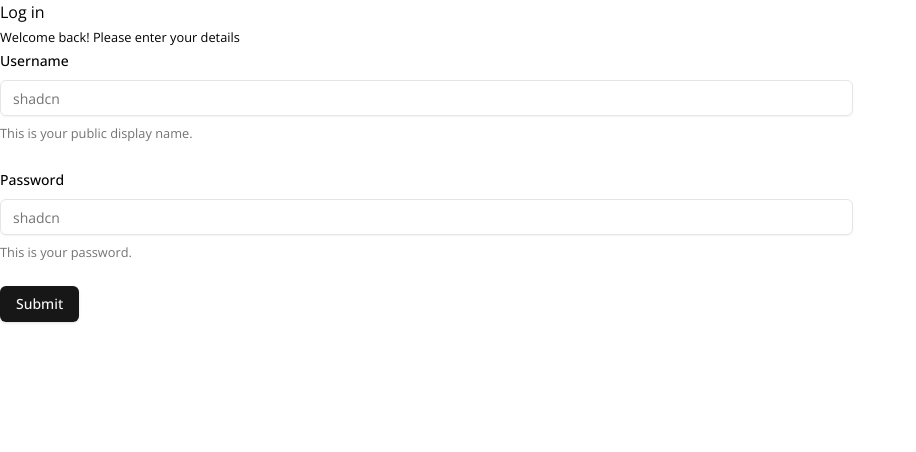
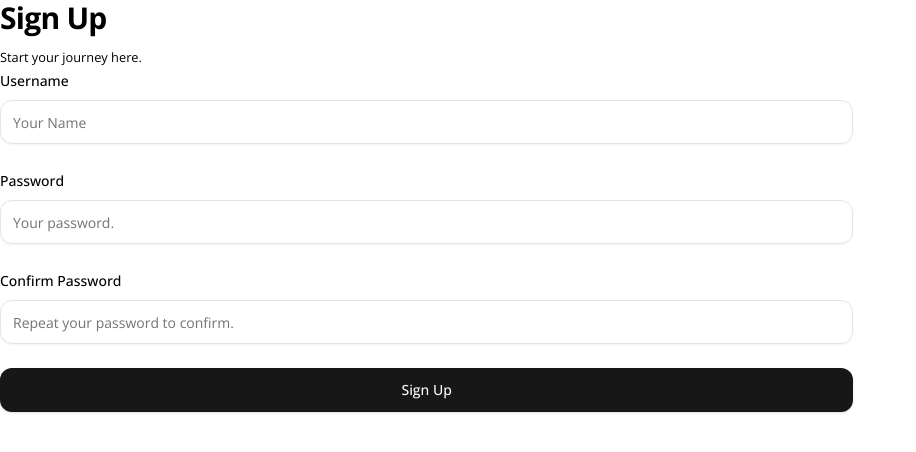
Before and after one commit to zeitdose/zeitdose, a Next.js app: page /auth in a window 1280 px wide. Shown: the top 452 px of the page, without its empty margins (0-916 px from the left). Built offline with nearby package versions, Linux system fonts and the light colour scheme.

Commit message:
refactor: valibot api

```diff
--- a/devbox.json
+++ b/devbox.json
@@ -6,7 +6,7 @@
   ],
   "env": {
     "DEVBOX_COREPACK_ENABLED": "true",
-    "PNPM_HOME":               "$HOME/.local/share/pnpm"
+    "PNPM_HOME": "$HOME/.local/share/pnpm"
   },
   "shell": {
     "init_hook": [
@@ -14,7 +14,7 @@
       "psql < setup_db.sql"
     ],
     "scripts": {
-      "fmt":     "dprint check",
+      "fmt": "dprint check",
       "fmt:fix": "dprint fmt"
     }
   }
--- a/package.json
+++ b/package.json
@@ -44,7 +44,7 @@
     "tailwind-merge": "^2.3.0",
     "tailwindcss-animate": "^1.0.7",
     "tailwindcss-radix-colors-plugin": "^0.2.4",
-    "valibot": "^0.36.0"
+    "valibot": "^0.33.0"
   },
   "devDependencies": {
     "@types/node": "^20.14.10",
--- a/src/app/auth/page.tsx
+++ b/src/app/auth/page.tsx
@@ -1,5 +1,6 @@
 import { LoginForm } from '~/components/forms/LoginForm'
+import { SignUpForm } from '~/components/forms/SignUpForm'
 
 export default async function AuthPage() {
-  return <LoginForm />
+  return <SignUpForm />
 }
--- a/src/components/forms/LoginForm.tsx
+++ b/src/components/forms/LoginForm.tsx
@@ -2,7 +2,7 @@
 
 import { valibotResolver } from '@hookform/resolvers/valibot'
 import { useForm } from 'react-hook-form'
-import { Input as ValibotInput, maxLength, minLength, object, string } from 'valibot'
+import { InferInput as ValibotInput, maxLength, minLength, object, string, pipe } from 'valibot'
 
 import { Button } from '~/components/ui/button'
 import { Form, FormControl, FormDescription, FormField, FormItem, FormLabel, FormMessage } from '~/components/ui/form'
@@ -12,10 +12,11 @@ import { login } from '~/lib/actions/login'
 import { useToast } from '~/components/ui/use-toast'
 
 const loginSchema = object({
-  username: string('username is required', [
-    minLength(1, 'Please enter your name'),
-    maxLength(255, 'Username must be less than 255 characters'),
-  ]),
+  // username: string('username is required', [
+  //   minLength(1, 'Please enter your name'),
+  //   maxLength(255, 'Username must be less than 255 characters'),
+  // ]),
+  username: pipe(string('username is required'), minLength(1, 'Please enter your name'), maxLength(255, 'Username must be less than 255 characters')),
   password: string('password is required'),
 })
 
@@ -31,16 +32,12 @@ export const LoginForm = () => {
   })
 
   const onSubmit = async (values: ValibotInput<typeof loginSchema>) => {
-    try {
-      await login(values.username, values.password)
-    } catch (err) {
-      const error = err as Error
+    const response = await login(values.username, values.password)
+    if (response.error) {
       toast({
         title: 'Uh oh! Something went wrong.',
-        description: error.message,
+        description: response.error,
       })
-    } finally {
-      form.reset()
     }
   }
 
@@ -60,11 +57,8 @@ export const LoginForm = () => {
               <FormItem>
                 <FormLabel>Username</FormLabel>
                 <FormControl>
-                  <Input placeholder='shadcn' {...field} />
+                  <Input placeholder='Your name' {...field} />
                 </FormControl>
-                <FormDescription>
-                  This is your public display name.
-                </FormDescription>
                 <FormMessage />
               </FormItem>
             )}
@@ -76,16 +70,13 @@ export const LoginForm = () => {
               <FormItem>
                 <FormLabel>Password</FormLabel>
                 <FormControl>
-                  <Input placeholder='shadcn' {...field} />
+                  <Input placeholder='Please enter your password.' {...field} />
                 </FormControl>
-                <FormDescription>
-                  This is your password.
-                </FormDescription>
                 <FormMessage />
               </FormItem>
             )}
           />
-          <Button type='submit'>Submit</Button>
+          <Button type='submit'>Log in</Button>
         </form>
       </Form>
     </>
--- a/src/components/forms/SignUpForm.tsx
+++ b/src/components/forms/SignUpForm.tsx
@@ -2,7 +2,7 @@
 
 import { valibotResolver } from '@hookform/resolvers/valibot'
 import { useForm } from 'react-hook-form'
-import { custom, forward, Input as ValibotInput, maxLength, minLength, object, string } from 'valibot'
+import { InferInput as ValibotInput, maxLength, minLength, object, string, pipe, forward, partialCheck } from 'valibot'
 
 import { Button } from '~/components/ui/button'
 import { Form, FormControl, FormField, FormItem, FormLabel, FormMessage } from '~/components/ui/form'
@@ -11,28 +11,28 @@ import { signUp } from '~/lib/actions/signup'
 
 import { useToast } from '~/components/ui/use-toast'
 
-const signUpSchema = object({
-  username: string('username is required', [
-    minLength(1, 'Please enter your name'),
-    maxLength(255, 'Username must be less than 255 characters'),
-  ]),
-  password: string([
-    minLength(1, 'Please enter your password.'),
-    minLength(6, 'You password must have 6 characters or more.'),
-  ]),
-  confirmPassword: string([
-    minLength(1, 'Please enter your password.'),
-    minLength(6, 'You password must have 6 characters or more.'),
-  ]),
-}, [
+
+const checkPasswordMatch = (oldPassword: string, confirmPassword: string) =>
+  oldPassword === confirmPassword
+
+const signUpSchema = pipe(object({
+  // username: string('username is required', [
+  //   minLength(1, 'Please enter your name'),
+  //   maxLength(255, 'Username must be less than 255 characters'),
+  // ]),
+  username: pipe(string('username is required'), minLength(1, 'Please enter your name'), maxLength(255, 'Username must be less than 255 characters')),
+  password: pipe(string('Please enter your password.'), minLength(6, 'You password must have 6 characters or more')),
+  confirmPassword: pipe(string('Please enter your password.'), minLength(6, 'You password must have 6 characters or more')),
+}),
   forward(
-    custom(
+    partialCheck(
+      [['password'], ['confirmPassword']],
       (input) => input.password === input.confirmPassword,
       'The two passwords do not match.',
     ),
     ['confirmPassword'],
-  ),
-])
+  )
+)
 
 export const SignUpForm = () => {
   const { toast } = useToast()
--- a/src/lib/actions/signup.ts
+++ b/src/lib/actions/signup.ts
@@ -3,8 +3,8 @@
 import { revalidatePath } from 'next/cache'
 import { cookies } from 'next/headers'
 
+import { hash } from '@node-rs/argon2'
 import { eq } from 'drizzle-orm'
-import { hash } from '@node-rs/argon2'
 import { redirect } from 'next/navigation'
 import { db } from '~/db/drizzle'
 import { userTable } from '~/db/schema'
```
Also changed, not shown: drizzle.config.ts (+5 -5 lines), 2 other files (tests, documents, lock files or other folders).
